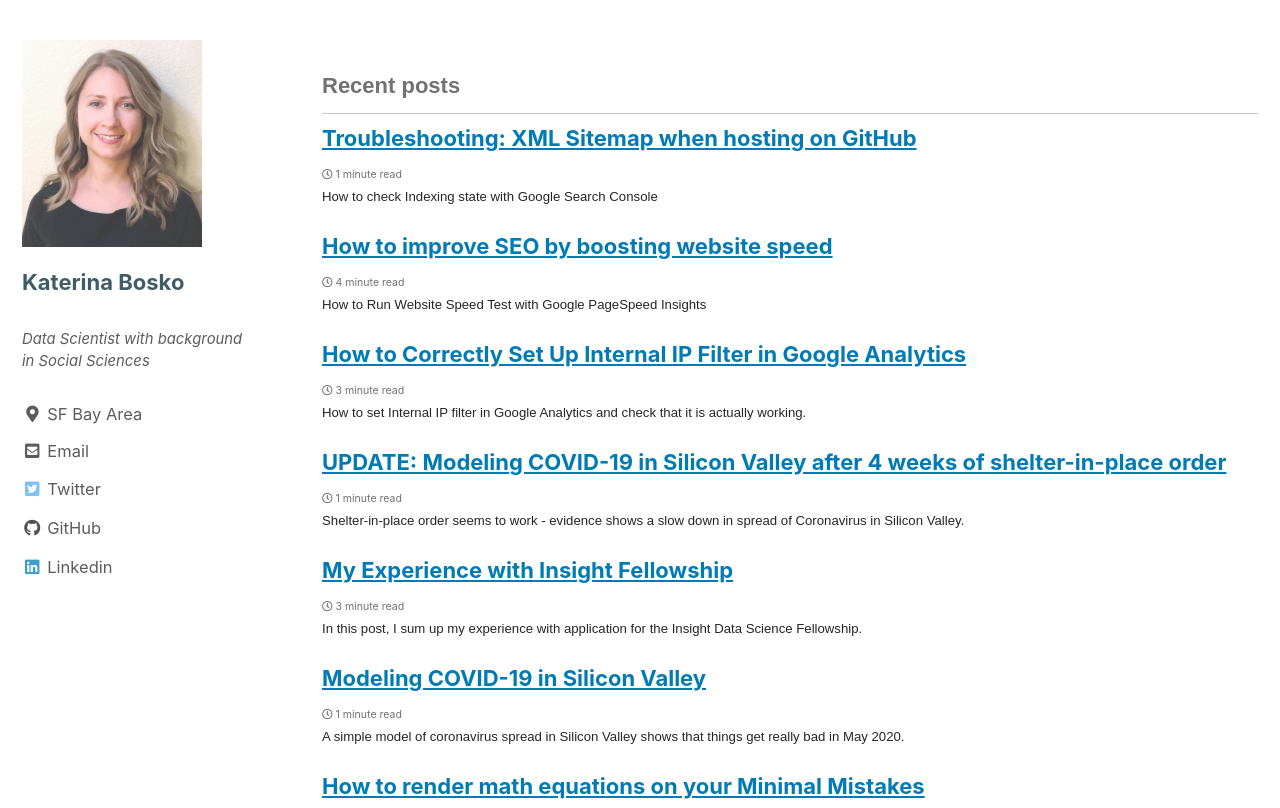
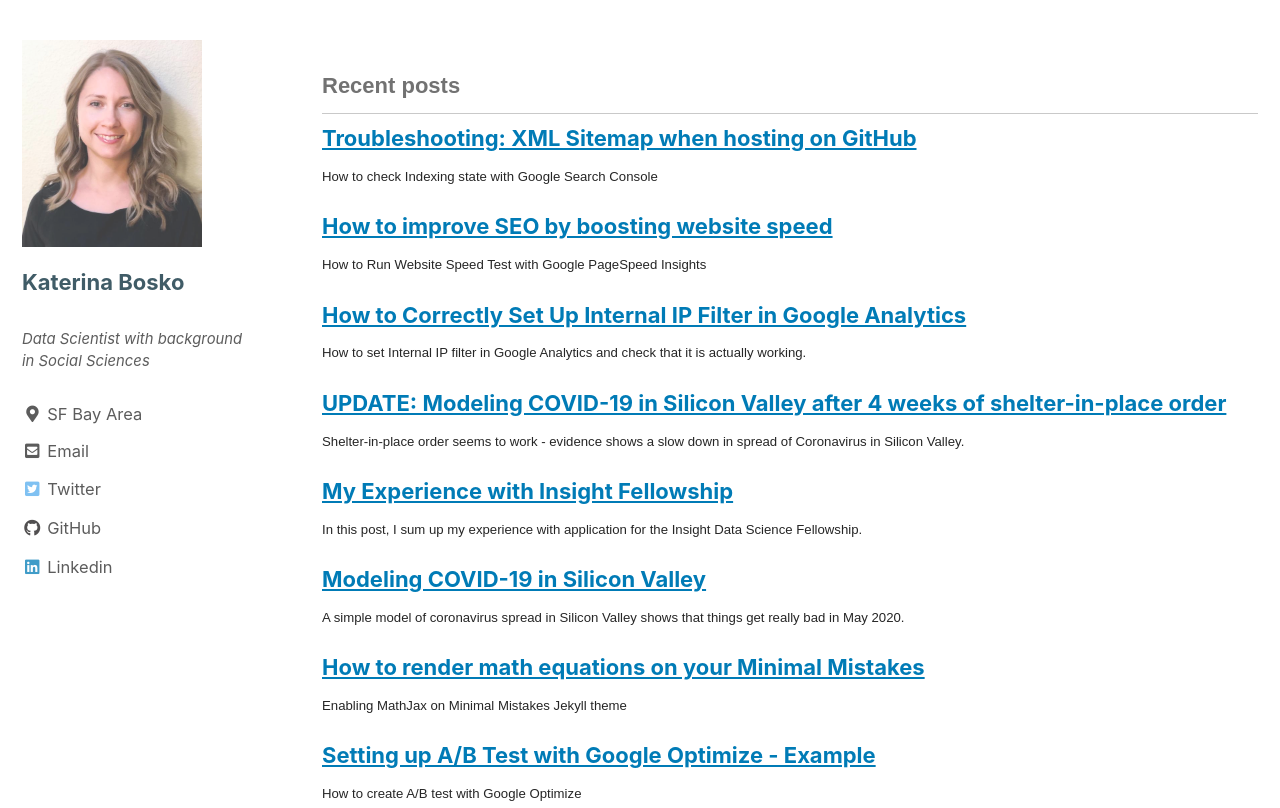
Before and after one commit to k-bosko/k-bosko.github.io, a Jekyll site: the page built from index.html, in a window 1280 px wide and 900 px high, scrolled down 218 px, cut to the strip 92-900 px from the top of the window. Built offline with Jekyll 4.4.1, drawn with Linux system fonts in a browser that asks for light colours; cached includes are drawn as plain includes; nearby versions of some CDN libraries; the list of posts is cut into pages by our own code; some of the changed text lies outside the part shown.

Commit message:
disabled read-time for clearer look

```diff
--- a/_includes/archive-single.html
+++ b/_includes/archive-single.html
@@ -30,9 +30,9 @@
         <a href="{{ post.url | relative_url }}" rel="permalink">{{ title }}</a>
       {% endif %}
     </h2>
-    {% if post.read_time %}
+    <!-- {% if post.read_time %}
       <p class="page__meta"><i class="far fa-clock" aria-hidden="true"></i> {% include read-time.html %}</p>
-    {% endif %}
+    {% endif %} -->
     {% if post.excerpt %}<p class="archive__item-excerpt" itemprop="description">{{ post.excerpt | markdownify | strip_html | truncate: 160 }}</p>{% endif %}
   </article>
 </div>
--- a/_includes/page__hero.html
+++ b/_includes/page__hero.html
@@ -45,9 +45,9 @@
       {% if page.header.show_overlay_excerpt != false and page.excerpt %}
         <p class="page__lead">{{ page.excerpt | markdownify | remove: "<p>" | remove: "</p>" }}</p>
       {% endif %}
-      {% if page.read_time %}
+      <!-- {% if page.read_time %}
         <p class="page__meta"><i class="far fa-clock" aria-hidden="true"></i> {% include read-time.html %}</p>
-      {% endif %}
+      {% endif %} -->
       {% if page.header.cta_url %}
         <p><a href="{{ cta_path }}" class="btn btn--light-outline btn--large">{{ page.header.cta_label | default: site.data.ui-text[site.locale].more_label | default: "Learn More" }}</a></p>
       {% endif %}
--- a/_layouts/single.html
+++ b/_layouts/single.html
@@ -27,9 +27,9 @@ layout: default
       {% unless page.header.overlay_color or page.header.overlay_image %}
         <header>
           {% if page.title %}<h1 id="page-title" class="page__title" itemprop="headline">{{ page.title | markdownify | remove: "<p>" | remove: "</p>" }}</h1>{% endif %}
-          {% if page.read_time %}
+          <!-- {% if page.read_time %}
             <p class="page__meta"><i class="far fa-clock" aria-hidden="true"></i> {% include read-time.html %}</p>
-          {% endif %}
+          {% endif %} -->
           {% if page.last_modified_at %}
             <p class="page__date"><strong>{{ site.data.ui-text[site.locale].date_label | default: "" }}</strong> <time datetime="{{ page.last_modified_at | date: "%Y-%m-%d" }}">{{ page.last_modified_at | date: "%B %d, %Y" }}</time></p>
           {% elsif page.date %}
```
